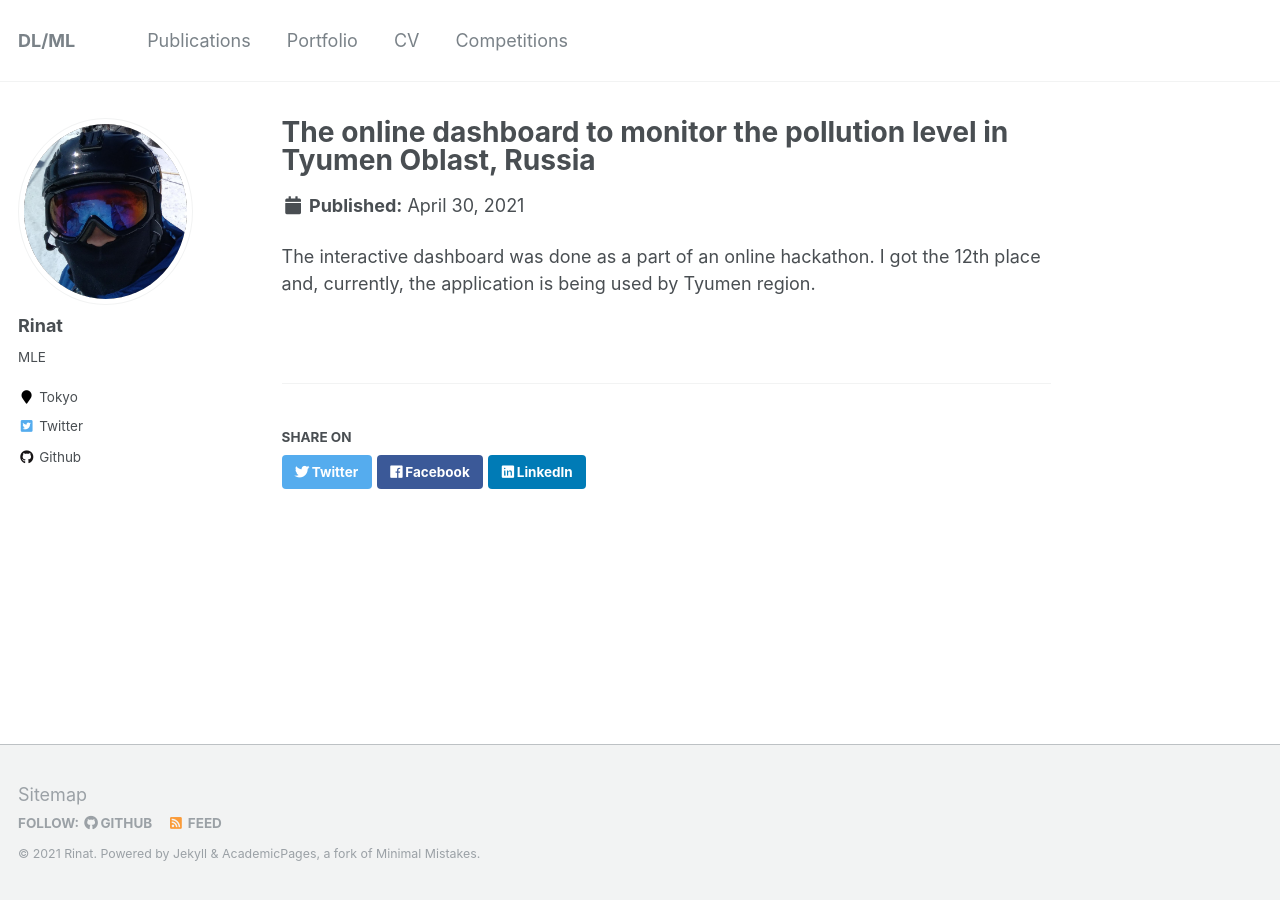
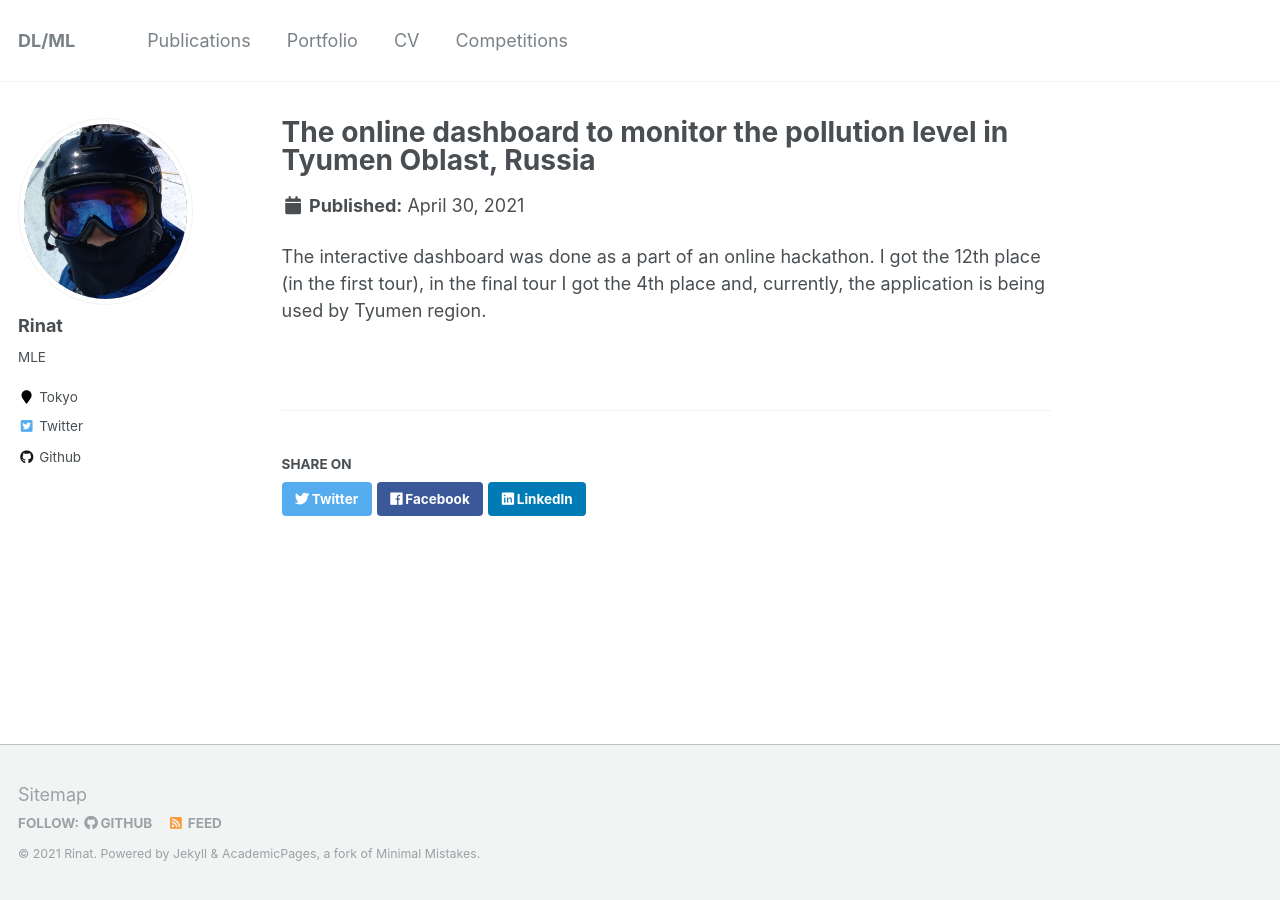
Before and after one commit to Xrenya/xrenya.github.io, a Jekyll site: the page built from _portfolio/portfolio-1.md, in a window 1280 px wide. Built offline with Jekyll 4.4.1, drawn with Linux system fonts in a browser that asks for light colours.

Commit message:
Update portfolio-1.md

```diff
--- a/_portfolio/portfolio-1.md
+++ b/_portfolio/portfolio-1.md
@@ -3,4 +3,4 @@ title: "The online dashboard to monitor the pollution level in Tyumen Oblast, Ru
 excerpt: "GUI of the application<br/><img src='/images/gui_app.png'>"
 collection: portfolio
 ---
-The interactive dashboard was done as a part of an online hackathon. I got the 12th place and, currently, the application is being used by Tyumen region.
+The interactive dashboard was done as a part of an online hackathon. I got the 12th place (in the first tour), in the final tour I got the 4th place and, currently, the application is being used by Tyumen region.
```
